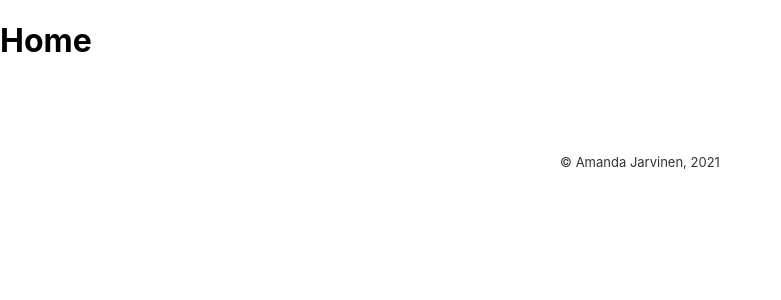
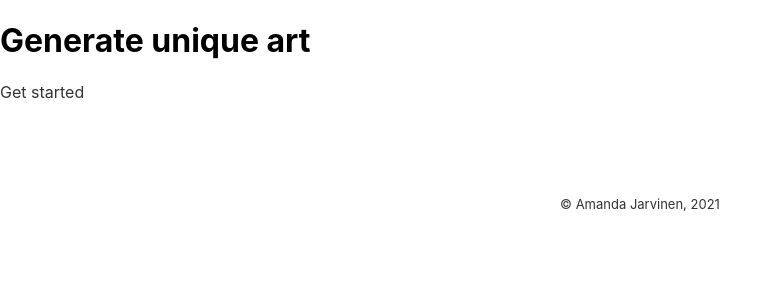
Before and after one commit to nimisaya/codetaito, a React (Create React App) app: page /#/ in a window 1280 px wide. Shown: the top 300 px of the page, without its empty margins (0-781 px from the left). Built offline with nearby package versions, Linux system fonts and the light colour scheme.

Commit message:
Link Homepage to art

```diff
--- a/src/components/home/Home.js
+++ b/src/components/home/Home.js
@@ -1,7 +1,14 @@
+import styles from "./Home.module.css";
+
+import { Link } from "react-router-dom";
+
 const Home = () => {
   return (
     <>
-      <h1>Home</h1>
+      <h1>Generate unique art</h1>
+      <Link to="/art/mathfun" className={styles.sketchlink}>
+        Get started
+      </Link>
     </>
   ); // return
 }; // Home
```
Also changed, not shown: src/components/home/Home.module.css (added).
